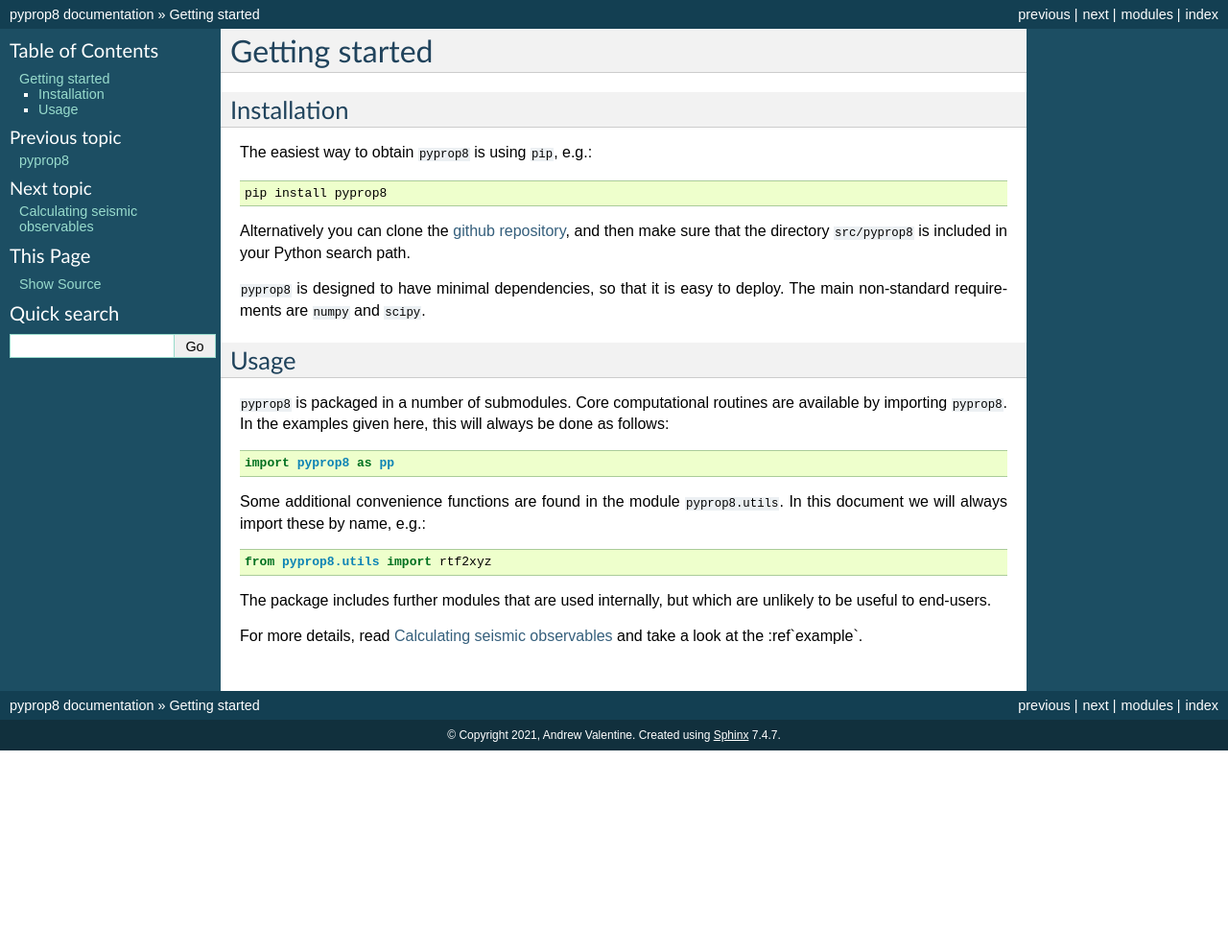
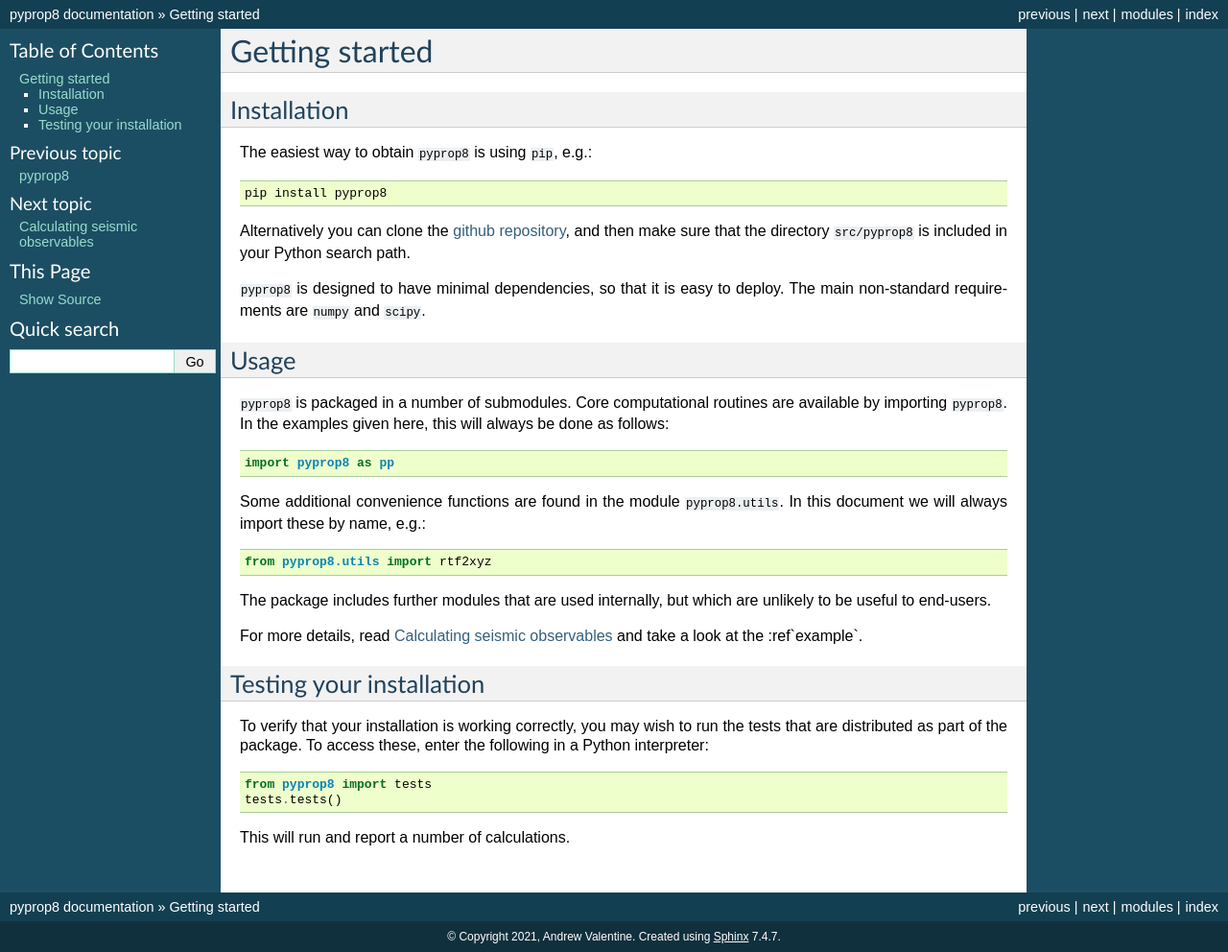
Before and after one commit to valentineap/pyprop8, a Sphinx documentation site: the page built from docs/gettingstarted.rst, in a window 1280 px wide. Shown: the whole page at 96% size. Built offline with Sphinx 7.4.7, drawn with Linux system fonts in a browser that asks for light colours; before the commit the page ends 900 px from its top, so only the background shows below that.

Commit message:
Added information about tests

```diff
--- a/docs/gettingstarted.rst
+++ b/docs/gettingstarted.rst
@@ -28,3 +28,13 @@ Some additional convenience functions are found in the module ``pyprop8.utils``.
 The package includes further modules that are used internally, but which are unlikely to be useful to end-users.
 
 For more details, read :ref:`walkthrough` and take a look at the :ref`example`.
+
+-------------------------
+Testing your installation
+-------------------------
+To verify that your installation is working correctly, you may wish to run the tests that are distributed as part of the package. To access these, enter the following in a Python interpreter::
+
+  from pyprop8 import tests
+  tests.tests()
+
+This will run and report a number of calculations.
```
